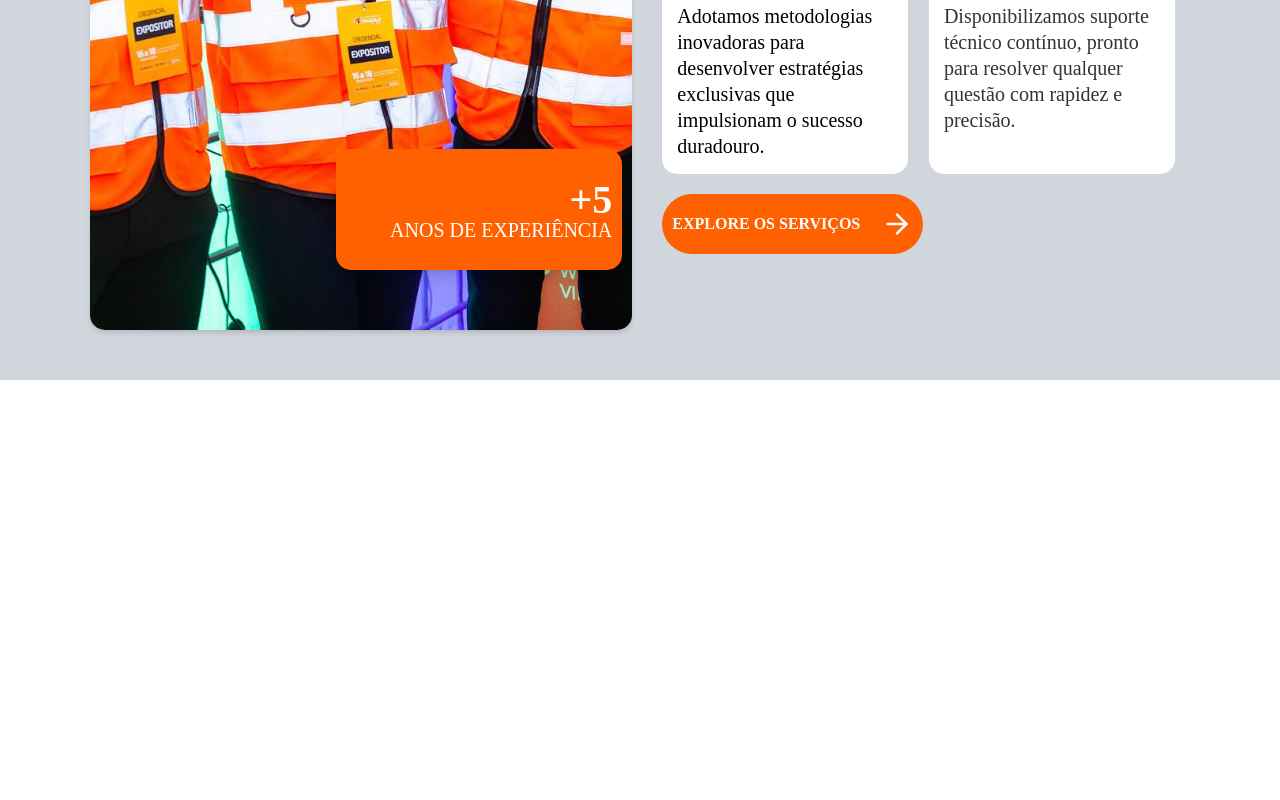
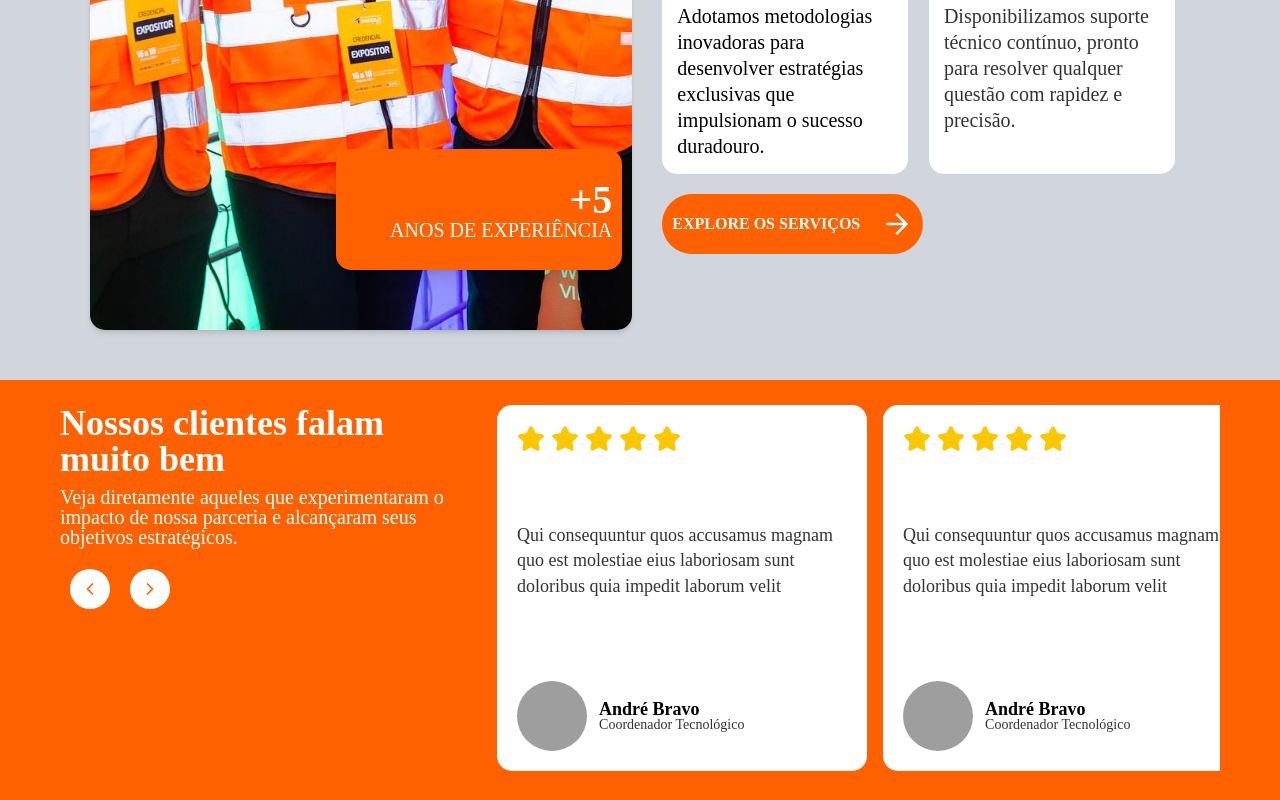
Before and after one commit to belmira11/Pagina_Softhard, a Next.js app: page / in a window 1280 px wide. Shown: the part 1438-2238 px from the top of the page. Before the commit the page ends 1818 px from the top, so only its background shows below. Built offline with nearby package versions, Linux system fonts and the light colour scheme; grey boxes are pictures that could not be loaded.

Commit message:
atualizado

```diff
--- /dev/null
+++ b/src/components/Testemunha.tsx
@@ -0,0 +1,74 @@
+import { ChevronLeft, ChevronRight, Star } from "lucide-react";
+import Image from "next/image";
+
+export default function TestimonialsSection() {
+  return (
+    <section
+      className="w-full min-h-[420px] max-h-[700px] h-auto bg-[#FF6100] mx-auto px-4 sm:px-6 lg:px-[60px] pt-[25px] pb-[25px] flex flex-col lg:flex-row gap-[20px] max-w-[1728px]"
+    >
+      {/* Esquerda */}
+      <div className="w-full lg:w-[540px] h-auto flex flex-col gap-[10px]">
+        <p className="w-full max-w-[581px] h-auto font-['Poppins'] font-bold text-[28px] lg:text-[36px] leading-[100%] text-white flex items-center">
+          Nossos clientes falam muito bem
+        </p>
+        <p className="w-full max-w-[582px] h-auto font-['Poppins'] font-medium text-[16px] lg:text-[20px] leading-[100%] text-white flex items-center">
+          Veja diretamente aqueles que experimentaram o impacto de nossa parceria e alcançaram seus objetivos estratégicos.
+        </p>
+
+        {/* Ícones de navegação */}
+        <div className="w-[120px] h-[50px] rounded-xl bg-[#FF6100] mt-[7px] mb-[7px] px-[10px] flex justify-between items-center">
+          <div className="w-[40px] h-[40px] rounded-full bg-white flex items-center justify-center rotate-180">
+            <ChevronRight className="text-[#FF6100] w-5 h-5" />
+          </div>
+          <div className="w-[40px] h-[40px] rounded-full bg-white flex items-center justify-center">
+            <ChevronRight className="text-[#FF6100] w-5 h-5" />
+          </div>
+        </div>
+      </div>
+
+      {/* Direita */}
+      <div className="w-full lg:w-[936px] h-auto overflow-x-auto flex gap-[16px] snap-x snap-mandatory pb-1 scrollbar-thin scrollbar-thumb-transparent">
+        {[...Array(5)].map((_, index) => (
+          <div
+            key={index}
+            className="w-[260px] sm:w-[320px] lg:w-[370px] h-auto bg-white rounded-[15px] flex-shrink-0 p-[20px] flex flex-col justify-between snap-start"
+          >
+            {/* Estrelas */}
+            <div className="w-full max-w-[200px] h-[32px] flex gap-[6px]">
+              {[...Array(5)].map((_, i) => (
+                <Star key={i} className="w-[24px] h-[24px] lg:w-[28px] lg:h-[28px] text-yellow-400" fill="currentColor" />
+              ))}
+            </div>
+
+            {/* Testemunho */}
+            <div className="flex-1 flex items-center">
+              <p className="w-full max-w-[420px] h-auto font-['Poppins'] font-medium text-[16px] lg:text-[18px] leading-[140%] text-[#000000CC]">
+                Qui consequuntur quos accusamus magnam quo est molestiae eius laboriosam sunt doloribus quia impedit laborum velit
+              </p>
+            </div>
+
+            {/* Perfil */}
+           {/* Perfil */}
+<div className="w-full max-w-[420px] h-auto flex gap-[12px] items-center mt-4">
+  <Image
+    src="/bae850c8b5f8624450378ac5ca4810047b22329f.png"
+    alt="Avatar"
+    width={70}
+    height={70}
+    className="w-[60px] h-[60px] lg:w-[70px] lg:h-[70px] rounded-full object-cover"
+  />
+              <div className="flex-1 h-auto flex flex-col justify-center">
+                <p className="font-['Poppins'] font-semibold text-[16px] lg:text-[18px] leading-[100%] text-[#000000]">
+                  André Bravo
+                </p>
+                <p className="font-['Poppins'] font-medium text-[14px] leading-[100%] text-[#000000CC]">
+                  Coordenador Tecnológico
+                </p>
+              </div>
+            </div>
+          </div>
+        ))}
+      </div>
+    </section>
+  );
+}
--- a/src/pages/index.tsx
+++ b/src/pages/index.tsx
@@ -3,6 +3,7 @@ import Navbar from "@/components/Navbar";
 import Banner from "@/components/Banner";
 import ChatButton from "@/components/ChatButton";
 import AboutSobre from "@/components/AboutSobre";
+import Testemunha from "@/components/Testemunha";
 export default function Home() {
   return (
     <>
@@ -14,6 +15,7 @@ export default function Home() {
      <Banner/>
      <ChatButton/>
        <AboutSobre/>
+       <Testemunha/>
      </div>
     </>
   );
```
Also changed, not shown: 1 other file (tests, documents, lock files or other folders).
